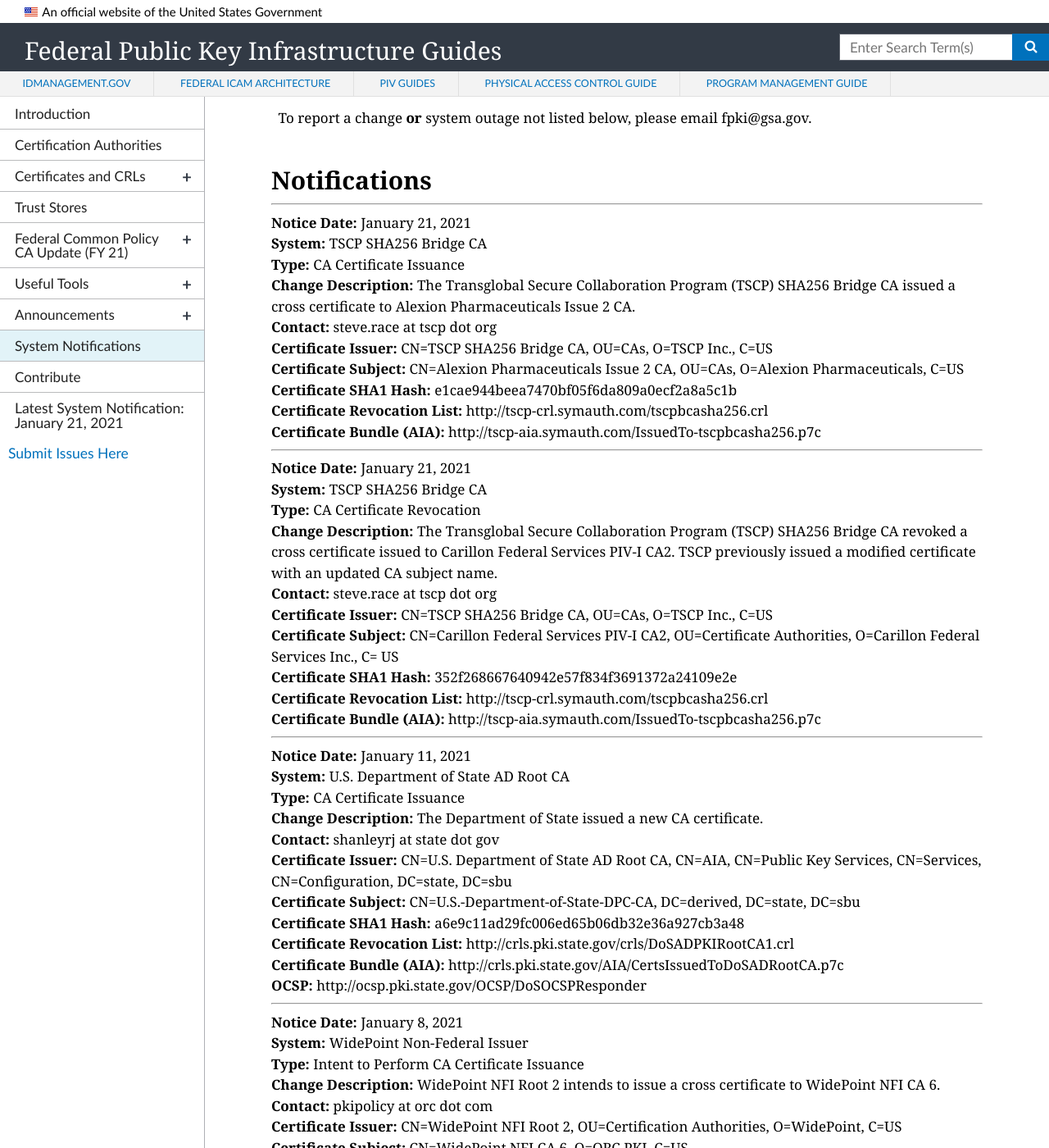
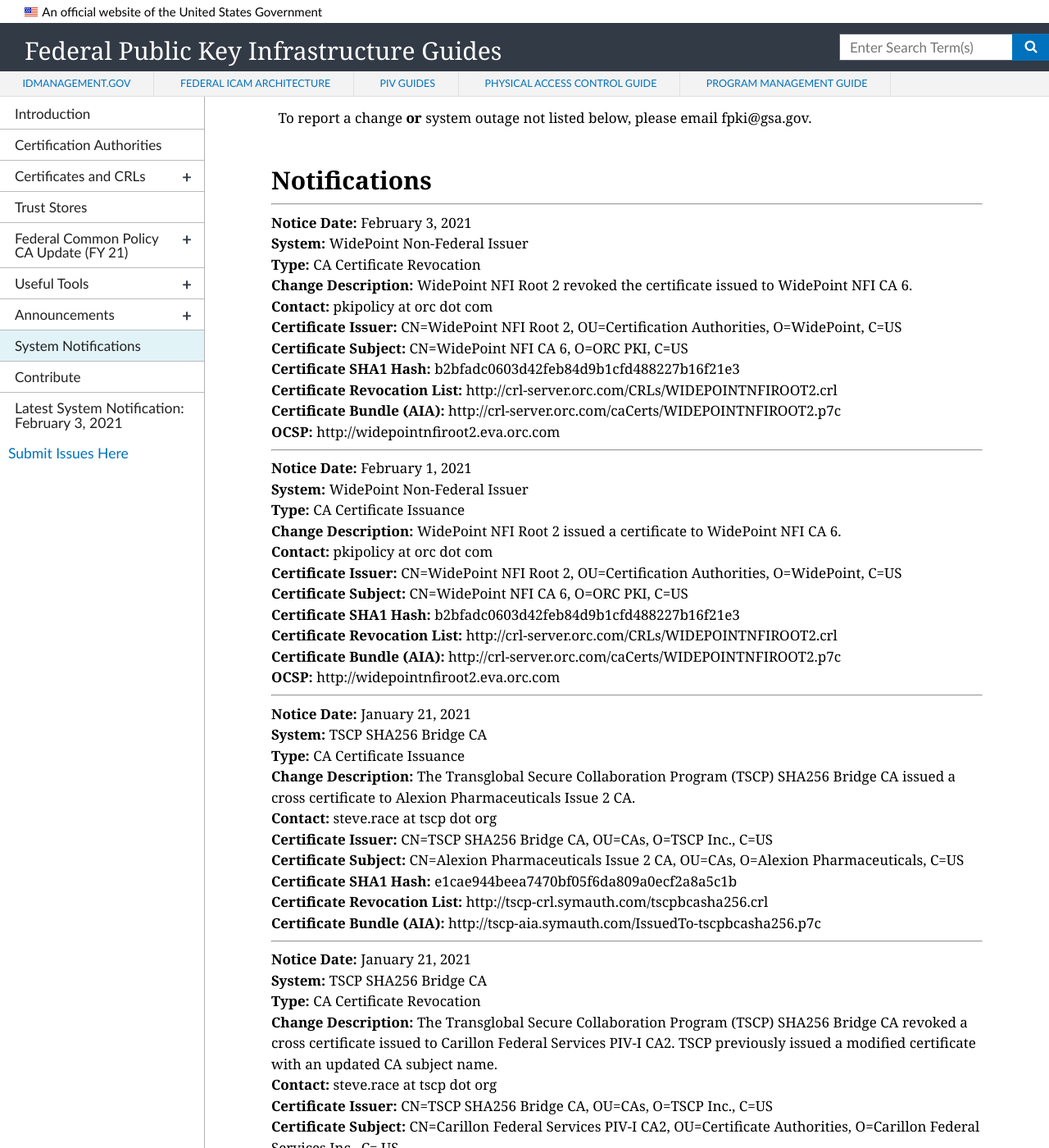
Before and after one commit to GSA/fpki-guides, a Jekyll site: the page built from pages/fpki_notifications.md, in a window 1280 px wide and 1400 px high, scrolled down 663 px. Shown: the whole window at 82% size. Built offline with Jekyll 4.4.1, drawn with Linux system fonts in a browser that asks for light colours; nearby versions of some CDN libraries.

Commit message:
Update notifications.yml

```diff
--- a/_data/notifications.yml
+++ b/_data/notifications.yml
@@ -3318,6 +3318,33 @@
   sia_uri:
   ocsp_uri:
 
+- notice_date: February 1, 2021
+  change_type: CA Certificate Issuance
+  start_datetime:
+  system: WidePoint Non-Federal Issuer
+  change_description: WidePoint NFI Root 2 issued a certificate to WidePoint NFI CA 6.
+  contact: pkipolicy at orc dot com
+  ca_certificate_hash: b2bfadc0603d42feb84d9b1cfd488227b16f21e3
+  ca_certificate_issuer: CN=WidePoint NFI Root 2, OU=Certification Authorities, O=WidePoint, C=US
+  ca_certificate_subject: CN=WidePoint NFI CA 6, O=ORC PKI, C=US
+  cdp_uri: http://crl-server.orc.com/CRLs/WIDEPOINTNFIROOT2.crl
+  aia_uri: http://crl-server.orc.com/caCerts/WIDEPOINTNFIROOT2.p7c
+  sia_uri:
+  ocsp_uri: http://widepointnfiroot2.eva.orc.com
+
+- notice_date: February 3, 2021
+  change_type: CA Certificate Revocation
+  start_datetime:
+  system: WidePoint Non-Federal Issuer
+  change_description: WidePoint NFI Root 2 revoked the certificate issued to WidePoint NFI CA 6.
+  contact: pkipolicy at orc dot com
+  ca_certificate_hash: b2bfadc0603d42feb84d9b1cfd488227b16f21e3
+  ca_certificate_issuer: CN=WidePoint NFI Root 2, OU=Certification Authorities, O=WidePoint, C=US
+  ca_certificate_subject: CN=WidePoint NFI CA 6, O=ORC PKI, C=US
+  cdp_uri: http://crl-server.orc.com/CRLs/WIDEPOINTNFIROOT2.crl
+  aia_uri: http://crl-server.orc.com/caCerts/WIDEPOINTNFIROOT2.p7c
+  sia_uri:
+  ocsp_uri: http://widepointnfiroot2.eva.orc.com
 #- notice_date:
 #  change_type: CA Certificate Issuance
 #  start_datetime:
```
